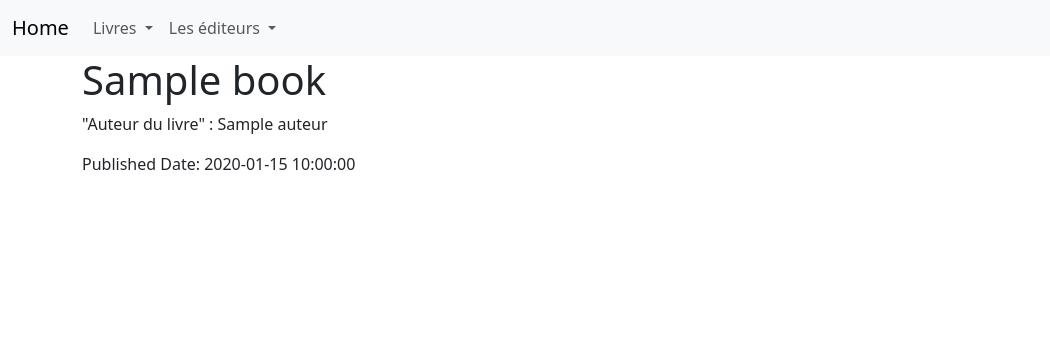
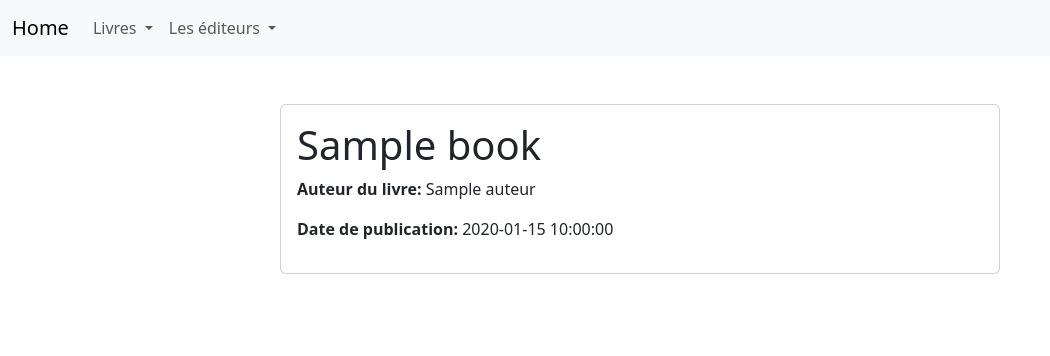
Before and after one commit to AlexisBCD/MyBooks, a PHP site: template templates/book/show.html.twig in a window 1280 px wide. Shown: the top 356 px of the page, without its empty margins (0-1050 px from the left). Run offline with PHP 8.4, Linux system fonts and the light colour scheme; the template is opened without the code that fills it: most values are stand-ins (such as "Sample title", 1, 10 or a date in 2020); some libraries are stand-ins or nearby versions.

Commit message:
Style show and edit

```diff
--- a/src/Controller/BookUpdate.php
+++ b/src/Controller/BookUpdate.php
@@ -43,7 +43,7 @@ if (Authenticator::is_authenticated()) {
             $arrayViolations[$violation->getPropertyPath()][] = $violation->getMessage();
         }
     }
-    return new Response($twig->render('book/_form.html.twig', ['book' => $book, 'violations' => $arrayViolations]));
+    return new Response($twig->render('book/update.html.twig', ['book' => $book, 'violations' => $arrayViolations]));
 } else {
     return new RedirectResponse(Authenticator::urlNotLogged());
 }
--- a/templates/book/index.js
+++ /dev/null
@@ -1,5 +0,0 @@
-function hello(){
-    console.log("hello");
-}
-
-document.onload = hello;
--- a/templates/book/show.html.twig
+++ b/templates/book/show.html.twig
@@ -1,11 +1,20 @@
 {% extends 'base.html.twig' %}
 
 {% block body %}
-    <h1>{{ book.titre }}</h1>
+    <div class="container mt-5">
+        <div class="row">
+            <div class="col-md-8 offset-md-2">
+                <div class="card">
+                    <div class="card-body">
+                        <h1 class="card-title">{{ book.titre }}</h1>
 
-    <p>
-       "Auteur du livre" : {{ book.auteur }}
-    </p>
-    <p>
-    <p>Published Date: {{ book.createdAt|date('Y-m-d H:i:s') }}</p>
+                        <div class="card-text">
+                            <p><strong>Auteur du livre:</strong> {{ book.auteur }}</p>
+                            <p><strong>Date de publication:</strong> {{ book.createdAt|date('Y-m-d H:i:s') }}</p>
+                        </div>
+                    </div>
+                </div>
+            </div>
+        </div>
+    </div>
 {% endblock %}
```
Also changed, not shown: templates/book/update.html.twig (added, +9 -0 lines), db.sqlite, 1 other file.
